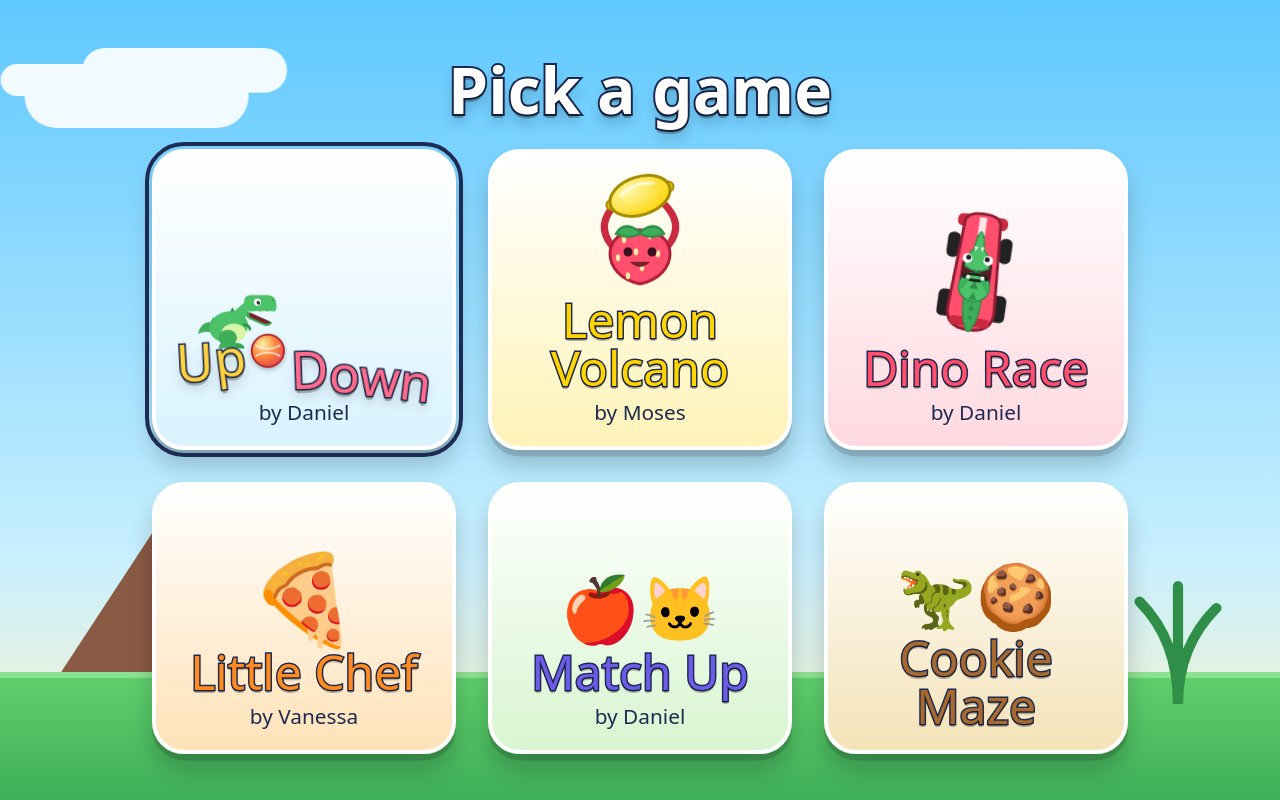
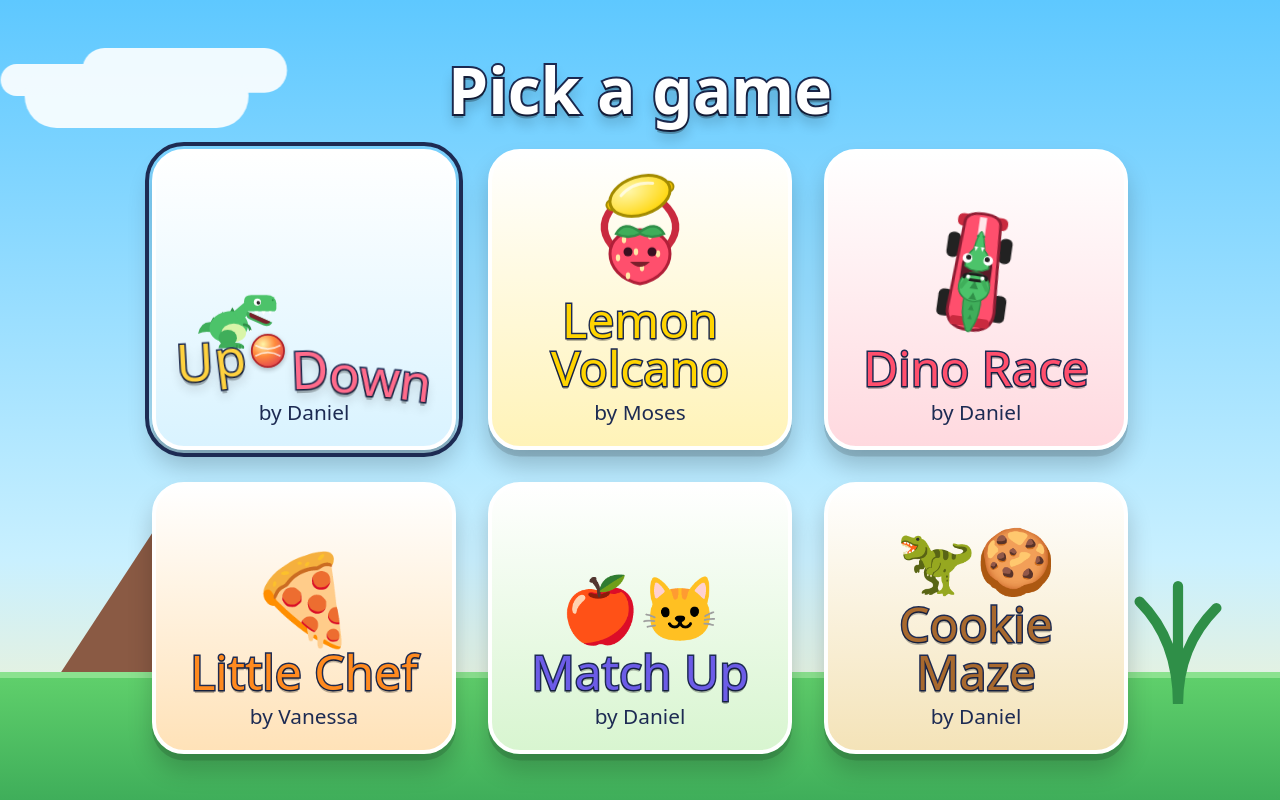
Before and after one commit to run3wide/up-and-down, a React (Vite) app: page / in a window 1280 px wide. Built offline with nearby package versions, Linux system fonts and the light colour scheme.

Commit message:
Credit Cookie Maze to Daniel
Co-Authored-By: Claude Sonnet 5.5 <noreply@anthropic.com>

```diff
--- a/src/splash/SplashScreen.tsx
+++ b/src/splash/SplashScreen.tsx
@@ -40,9 +40,10 @@ export function SplashScreen({ onPick }: { onPick: (game: GameId) => void }) {
             <span className="game-card__title game-card__title--match" aria-hidden="true">Match Up</span>
             <span className="game-card__byline">by Daniel</span>
           </button>
-          <button className="game-card game-card--cookie-maze" aria-label="Play Cookie Maze" onClick={() => onPick('cookie-maze')}>
+          <button className="game-card game-card--cookie-maze" aria-label="Play Cookie Maze, by Daniel" onClick={() => onPick('cookie-maze')}>
             <span className="maze-icon" aria-hidden="true">🦖🍪</span>
             <span className="game-card__title game-card__title--maze" aria-hidden="true">Cookie Maze</span>
+            <span className="game-card__byline">by Daniel</span>
           </button>
         </div>
       </div>
```
Also changed, not shown: 2 other files (tests, documents, lock files or other folders).
